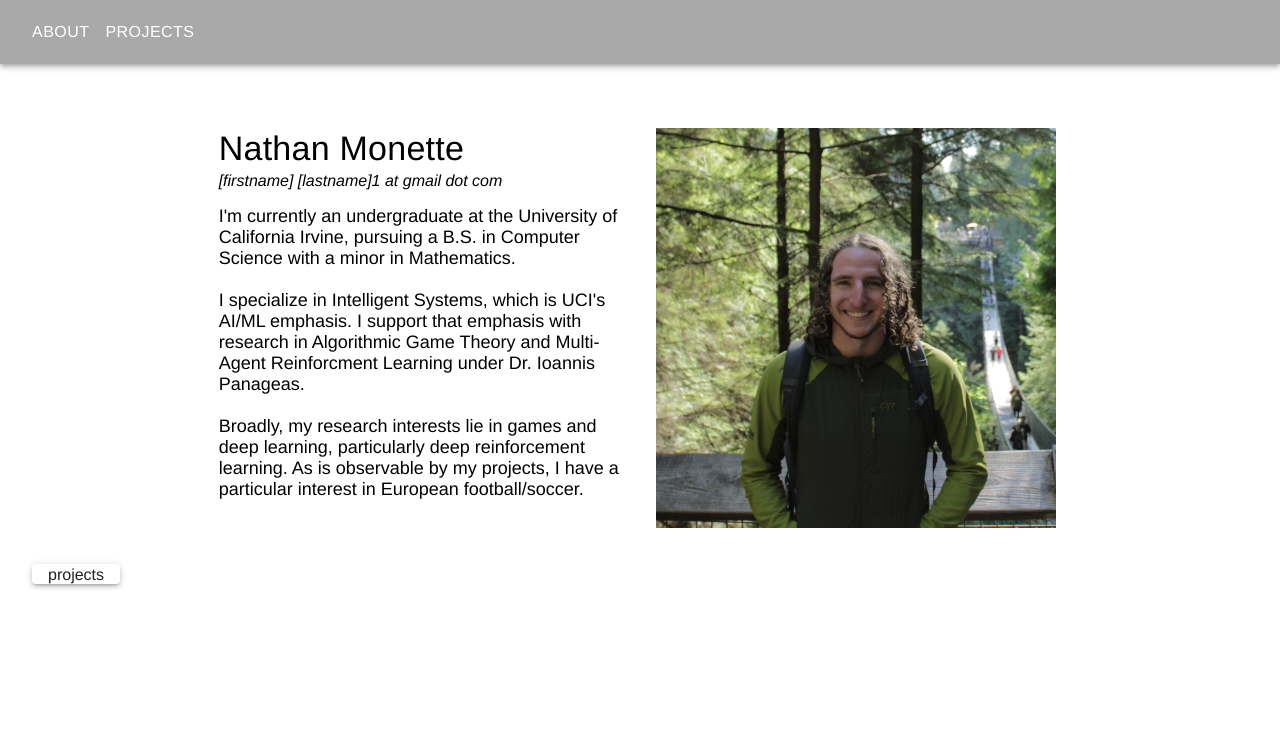
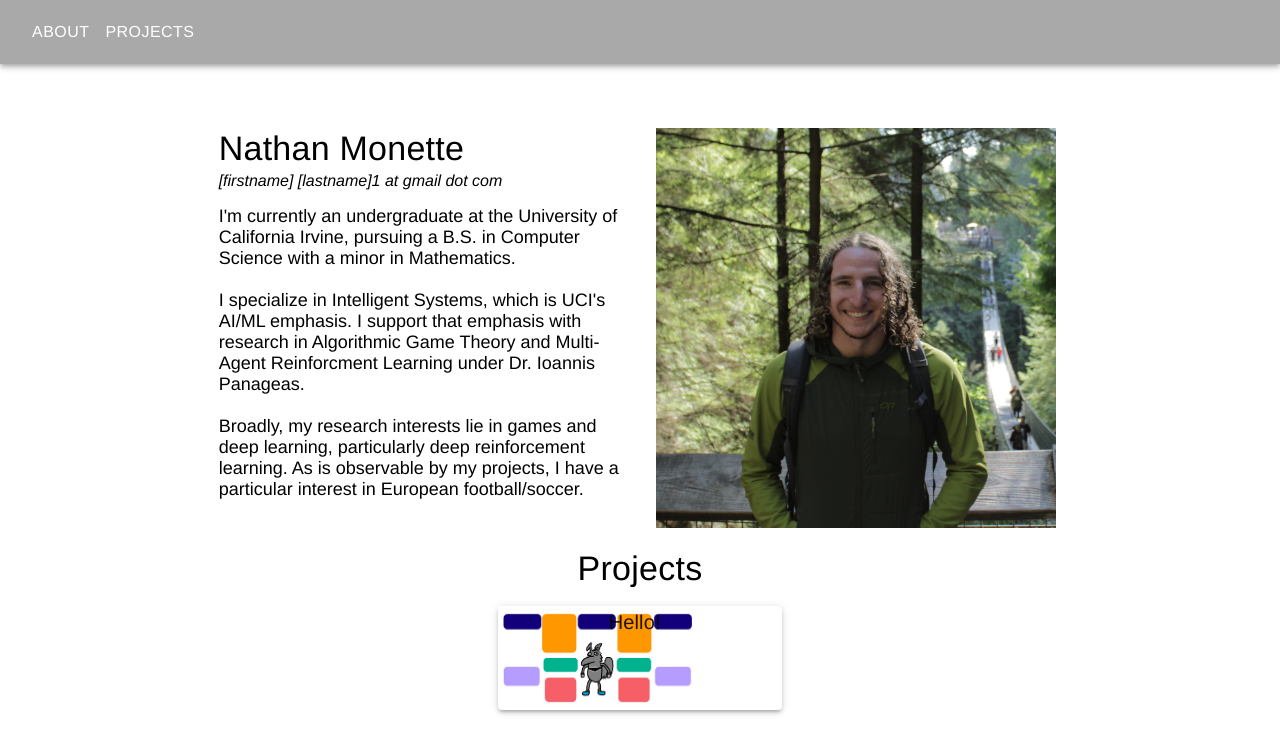
Before and after one commit to nmonette/portfolio, a React (Create React App) app: page / in a window 1280 px wide. Shown: the top 754 px of the page. Built offline with nearby package versions, Linux system fonts and the light colour scheme.

Commit message:
Began implementing projects

```diff
--- a/src/App.js
+++ b/src/App.js
@@ -5,15 +5,15 @@ import { Grid, Typography, Paper, Box } from "@mui/material";
 import { useRef } from "react";
 
 import face from "./IMG_6722.JPG"
+import peter from "./peter.jpeg"
 
 function App() {
   let about_scroller = useRef()
   let projects_scroller = useRef()
-  // <Typography sx={{fontFamily:"Helvetica", mt:2, mx:2}} variant="body">about</Typography>
   return(
     <>
     <HomeBar about={about_scroller} projects={projects_scroller} />
-    <Grid container columns={12} sx={{my:2}}>
+    <Grid container justifyContent="center" columns={12} sx={{my:2}}>
       <Grid item ref={about_scroller} xs={12} >
         <Grid container columns={12} justifyContent="center" spacing={4} sx={{my:2}}>
           <Grid item xs={4}>
@@ -32,11 +32,15 @@ function App() {
           <Grid item xs={4}><img src={face} alt="facePic" style={{width:400, height:400}} /></Grid>
         </Grid>
       </Grid>
-      <Grid item ref={projects_scroller} xs={12}>
-        <Grid container>
+      <Grid item ref={projects_scroller} justifyContent="center" ><Typography sx={{fontFamily:"Helvetica", alignText:"center"}} variant="h4" component="center">Projects</Typography></Grid>
+      <Grid item xs={12}>
+        <Grid container columns={12} justifyContent="center" >
           <Box sx={{mx:4, my:2}}>
             <Paper elevation={3}>
-              <Typography sx={{fontFamily:"Helvetica", mt:2, mx:2}} variant="body">projects</Typography>
+              <Grid container columns={12}>
+                <Grid xs={4}><img src={peter} alt="ZotScheduler" style={{width:200, height:100}} /></Grid>
+                <Grid xs={8}><Typography sx={{mx:2, fontFamily:"Helvetica"}} variant="h6" component="h6">Hello!</Typography></Grid>
+              </Grid>
             </Paper>
           </Box>
         </Grid>
```
Also changed, not shown: src/peter.jpeg (added).
